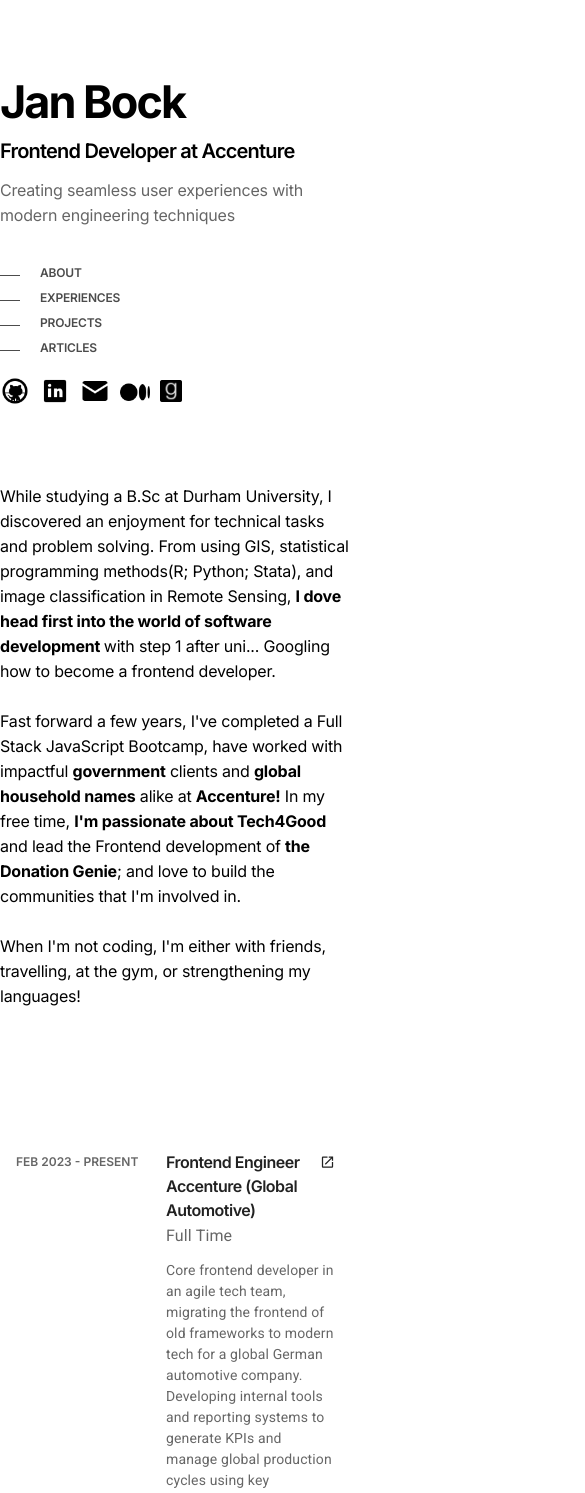
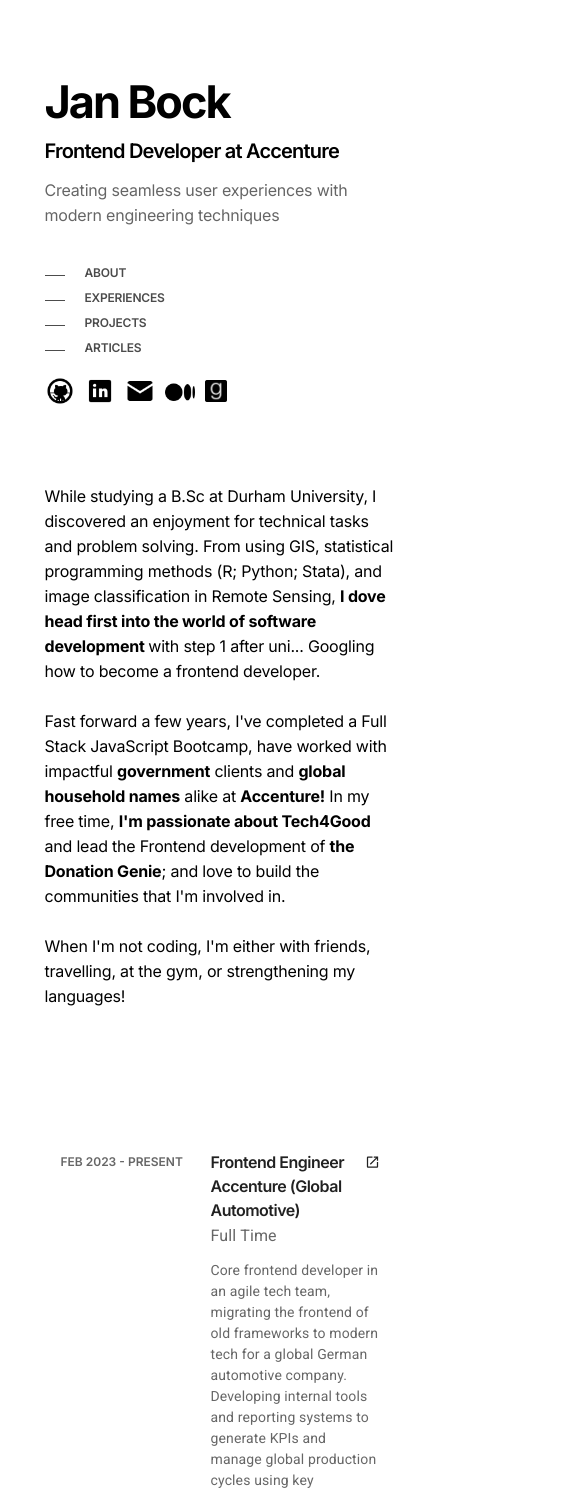
Before and after one commit to jan-bock/personal_website, a React (Create React App) app in the folder typescript-react-redux_web/: page / in a window 390 px wide. Shown: the top 1493 px of the page, 585 px wide, since content can reach past the window. Built offline with nearby package versions, Linux system fonts and the light colour scheme.

Commit message:
mobile responsiveness additions, css changes and minor fixes

```diff
--- a/typescript-react-redux_web/src/App.css
+++ b/typescript-react-redux_web/src/App.css
@@ -208,3 +208,61 @@ html {
     width: 90vw;
   }
 }
+
+@media (max-width:800px) {
+
+  .landing-page-container {
+    width: 65vw;
+    height: 100vh;
+    margin: auto;
+    padding-top: 6rem;
+    min-width: 300px;
+  }
+
+  .columns {
+    display: flex;
+    flex-direction: column;
+    padding-left: 25px;
+  }
+
+  #bio-container {
+    position: relative;
+    height: 40vw;
+    min-height: 390px;
+  }
+
+  .lp-column {
+    margin: 0;
+    margin-top: 10px;
+  }
+
+  .lp-column.bio.slogan-style {
+    width: 90vw;
+    margin: 0;
+  }
+
+  .landing-page-container {
+    width: 90vw;
+    padding-top: 4rem;
+  }
+
+  .experience-card {
+    width: 90vw;
+  }
+
+  .column-end-info {
+    font-family: 'Inter';
+    width: 90vw;
+    font-weight: 400;
+    letter-spacing: -0.2px;
+    font-size: 14px;
+    line-height: 25px;
+    padding-bottom: 55px;
+    padding-left: 25px;
+  }
+
+  .lp-column.secondary-column {
+    padding: 0%;
+    width: 100vw;
+  }
+}
--- a/typescript-react-redux_web/src/app/components/information-components/MyBackground.tsx
+++ b/typescript-react-redux_web/src/app/components/information-components/MyBackground.tsx
@@ -3,7 +3,7 @@ const MyBackground = () => {
     <div className="lp-column bio slogan-style" id="ABOUT">
       While studying a B.Sc at Durham University, I discovered an enjoyment for
       technical tasks and problem solving. From using GIS, statistical
-      programming methods(R; Python; Stata), and image classification in Remote
+      programming methods (R; Python; Stata), and image classification in Remote
       Sensing, <b>I dove head first into the world of software development </b>
       with step 1 after uni... Googling how to become a frontend developer.
       <br></br>
```
